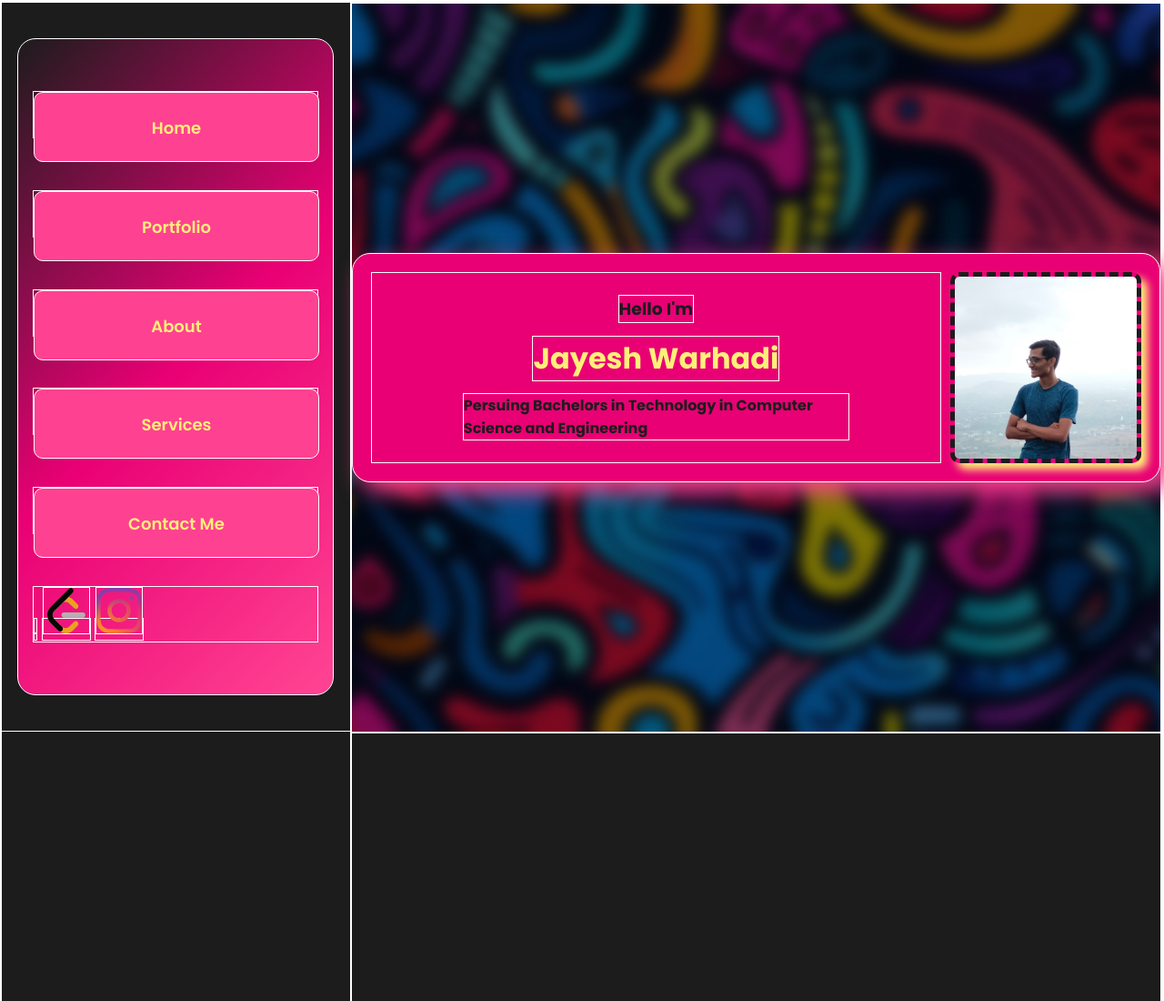
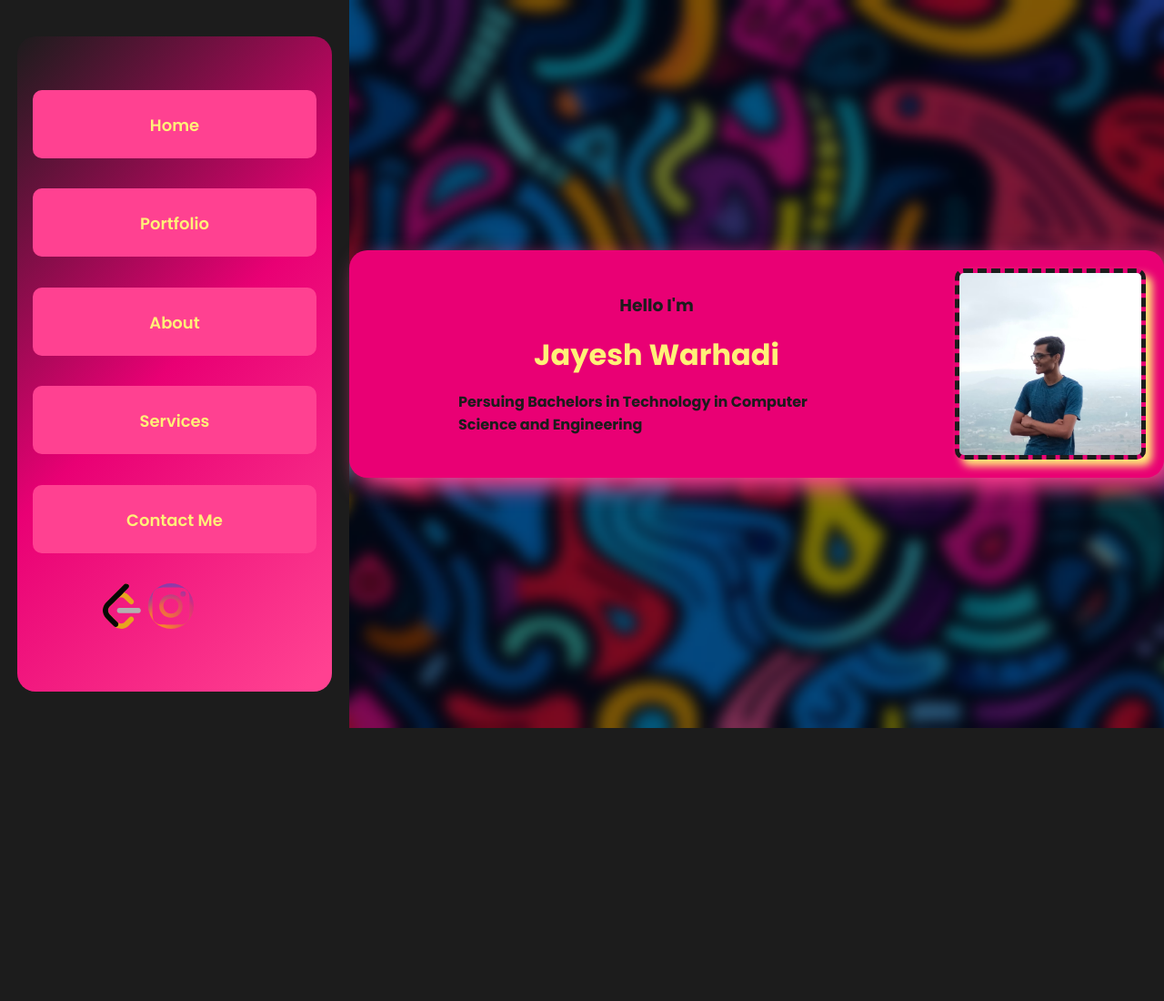
Before and after one commit to jayeshwarhadi/portfolio-website, a plain HTML site: page index.html in a window 1280 px wide. Shown: the top 1100 px of the page at 91% size. Drawn offline with Linux system fonts and the light colour scheme.

Commit message:
hover image pending

```diff
--- a/index.html
+++ b/index.html
@@ -24,9 +24,11 @@
             <li><a href="#services">Services</a></li>
             <li><a href="#contactme">Contact Me</a></li>
             <div class="quicklinks">
+                <div class="ql_container">
                     <a href="https://github.com/jayeshwarhadi" class="ql_git"><img src="../assets/gh_icon.svg" alt=""></a>
                     <a href="https://leetcode.com/u/jayeshwarhadi" class="ql_lc"><img src="../assets/lc_icon.svg" alt=""></a>
                     <a href="https://www.instagram.com/jayeshwarhadi" class="ql_ig"><img src="../assets/ig_icon.svg" alt=""></a>
+                </div>
             </div>
         </ul>
     </div>
--- a/style/index.css
+++ b/style/index.css
@@ -12,7 +12,7 @@ html {
 * {
     margin: 0;
     padding: 0;
-    border: 1px solid white;
+    /* border: 1px solid white; */
     color: var(--light);
     font-family: "Poppins", sans-serif;
 }
@@ -74,7 +74,8 @@ body {
 }
 
 .quicklinks{
-    display: block;
+    display: flex;
+    justify-content: center;
     width: 90%;
     height: 60px;
 }
@@ -83,6 +84,18 @@ body {
     position: relative;
     top: 0px;
     max-width: 50px;
+    max-height: 50px;
+    border-radius: 50%;
+}
+
+.quicklinks a img:hover{
+    box-shadow: 0 0 30px 5px var(--light);
+}
+
+.ql_container {
+    display: block;
+    width: 175px;
+    height: 60px;
 }
 
 /* General Content Box starts */
```
